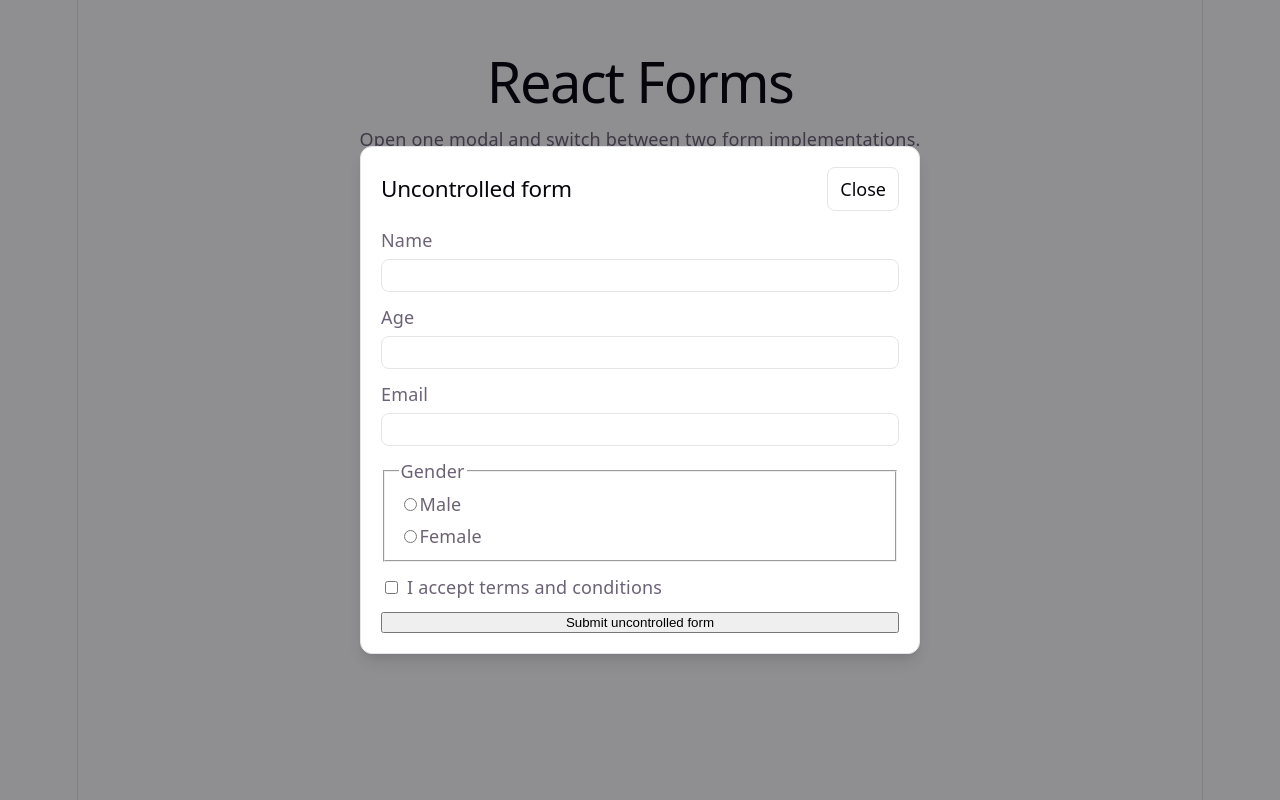
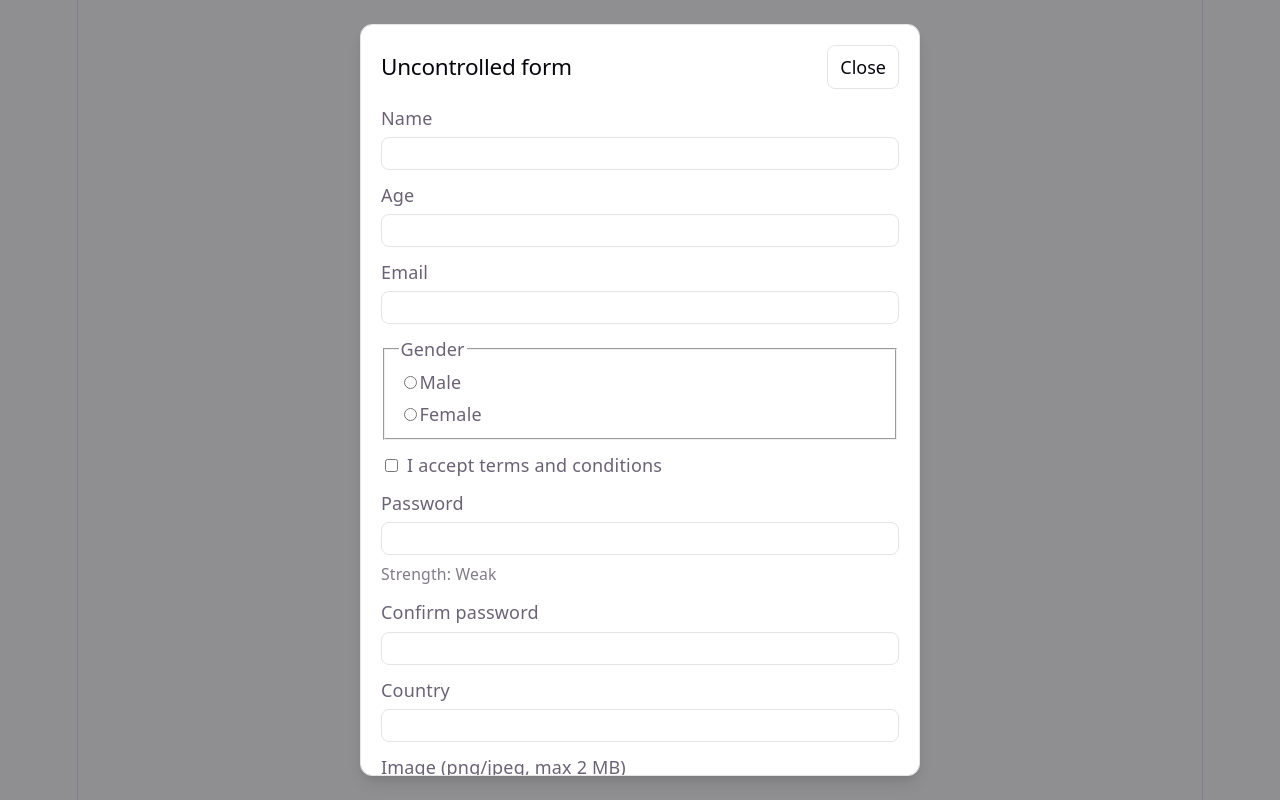
Before and after one commit to bukt0r/RSS-React-project-setup_Class-components_Error-boundary, a React (Vite) app: page / in a window 1280 px wide. Both pictures are taken after a click on the button "Open uncontrolled form". Built offline with nearby package versions, Linux system fonts and the light colour scheme.

Commit message:
feat(forms): add password strength, image upload, and country autocomplete

```diff
--- a/src/App.css
+++ b/src/App.css
@@ -35,7 +35,9 @@
 
 .app-form__field input[type='text'],
 .app-form__field input[type='number'],
-.app-form__field input[type='email'] {
+.app-form__field input[type='email'],
+.app-form__field input[type='password'],
+.app-form__field input[type='file'] {
   width: 100%;
   box-sizing: border-box;
   padding: 8px;
@@ -55,3 +57,10 @@
   color: #d14343;
   font-size: 0.875rem;
 }
+
+.app-form__hint {
+  margin: 0;
+  color: var(--text);
+  opacity: 0.85;
+  font-size: 0.875rem;
+}
--- a/src/App.tsx
+++ b/src/App.tsx
@@ -1,9 +1,13 @@
-import { useState, type FormEvent } from 'react';
+import { useMemo, useState, type FormEvent } from 'react';
 import { zodResolver } from '@hookform/resolvers/zod';
-import { useForm } from 'react-hook-form';
+import { useForm, useWatch } from 'react-hook-form';
 import Modal from './components/Modal/Modal';
 import SubmissionList from './components/SubmissionList/SubmissionList';
-import { basicFormSchema, type BasicFormValues } from './validation/formSchema';
+import { useAppSelector } from './store/hooks';
+import { selectCountries } from './store/selectors';
+import { fileToBase64 } from './utils/fileToBase64';
+import { getPasswordStrength } from './utils/passwordStrength';
+import { createBasicFormSchema, type BasicFormValues } from './validation/formSchema';
 import './App.css';
 
 type FormVariant = 'uncontrolled' | 'react-hook-form';
@@ -11,14 +15,18 @@ type FormVariant = 'uncontrolled' | 'react-hook-form';
 type FormErrors = Partial<Record<keyof BasicFormValues, string>>;
 
 function App() {
+  const countries = useAppSelector(selectCountries);
+  const basicFormSchema = useMemo(() => createBasicFormSchema(countries), [countries]);
   const [isModalOpen, setIsModalOpen] = useState(false);
   const [variant, setVariant] = useState<FormVariant>('uncontrolled');
   const [uncontrolledErrors, setUncontrolledErrors] = useState<FormErrors>({});
+  const [uncontrolledPassword, setUncontrolledPassword] = useState('');
 
   const {
     register,
     handleSubmit,
     reset: resetHookForm,
+    control,
     formState: { errors: hookFormErrors, isValid },
   } = useForm<BasicFormValues>({
     resolver: zodResolver(basicFormSchema),
@@ -30,12 +38,17 @@ function App() {
       email: '',
       gender: '',
       acceptedTerms: false,
+      password: '',
+      confirmPassword: '',
+      country: '',
     },
   });
+  const hookFormPassword = useWatch({ control, name: 'password', defaultValue: '' });
 
   const openModal = (nextVariant: FormVariant): void => {
     setVariant(nextVariant);
     setUncontrolledErrors({});
+    setUncontrolledPassword('');
     resetHookForm();
     setIsModalOpen(true);
   };
@@ -43,6 +56,7 @@ function App() {
   const closeModal = (): void => {
     setIsModalOpen(false);
     setUncontrolledErrors({});
+    setUncontrolledPassword('');
     resetHookForm();
   };
 
@@ -57,7 +71,7 @@ function App() {
       return result;
     }, {});
 
-  const handleUncontrolledSubmit = (event: FormEvent<HTMLFormElement>): void => {
+  const handleUncontrolledSubmit = async (event: FormEvent<HTMLFormElement>): Promise<void> => {
     event.preventDefault();
     const formData = new FormData(event.currentTarget);
     const parseResult = basicFormSchema.safeParse({
@@ -66,6 +80,10 @@ function App() {
       email: formData.get('email'),
       gender: formData.get('gender'),
       acceptedTerms: formData.has('acceptedTerms'),
+      password: formData.get('password'),
+      confirmPassword: formData.get('confirmPassword'),
+      country: formData.get('country'),
+      imageFile: formData.get('imageFile'),
     });
 
     if (!parseResult.success) {
@@ -74,9 +92,11 @@ function App() {
     }
 
     setUncontrolledErrors({});
+    await fileToBase64(parseResult.data.imageFile);
   };
 
-  const handleHookFormSubmit = (data: BasicFormValues): void => {
+  const handleHookFormSubmit = async (data: BasicFormValues): Promise<void> => {
+    await fileToBase64(data.imageFile);
     void data;
   };
 
@@ -167,6 +187,69 @@ function App() {
               </p>
             ) : null}
 
+            <div className="app-form__field">
+              <label htmlFor="password-uncontrolled">Password</label>
+              <input
+                id="password-uncontrolled"
+                name="password"
+                type="password"
+                onChange={(event) => setUncontrolledPassword(event.target.value)}
+              />
+              <p className="app-form__hint">
+                Strength: {getPasswordStrength(uncontrolledPassword)}
+              </p>
+              {uncontrolledErrors.password ? (
+                <p className="app-form__error" role="alert">
+                  {uncontrolledErrors.password}
+                </p>
+              ) : null}
+            </div>
+
+            <div className="app-form__field">
+              <label htmlFor="confirm-password-uncontrolled">Confirm password</label>
+              <input
+                id="confirm-password-uncontrolled"
+                name="confirmPassword"
+                type="password"
+              />
+              {uncontrolledErrors.confirmPassword ? (
+                <p className="app-form__error" role="alert">
+                  {uncontrolledErrors.confirmPassword}
+                </p>
+              ) : null}
+            </div>
+
+            <div className="app-form__field">
+              <label htmlFor="country-uncontrolled">Country</label>
+              <input
+                id="country-uncontrolled"
+                name="country"
+                type="text"
+                list="countries-list"
+                autoComplete="off"
+              />
+              <datalist id="countries-list">
+                {countries.map((country) => (
+                  <option key={country} value={country} />
+                ))}
+              </datalist>
+              {uncontrolledErrors.country ? (
+                <p className="app-form__error" role="alert">
+                  {uncontrolledErrors.country}
+                </p>
+              ) : null}
+            </div>
+
+            <div className="app-form__field">
+              <label htmlFor="image-uncontrolled">Image (png/jpeg, max 2 MB)</label>
+              <input id="image-uncontrolled" name="imageFile" type="file" accept="image/png,image/jpeg" />
+              {uncontrolledErrors.imageFile ? (
+                <p className="app-form__error" role="alert">
+                  {uncontrolledErrors.imageFile}
+                </p>
+              ) : null}
+            </div>
+
             <button type="submit">Submit uncontrolled form</button>
           </form>
         ) : (
@@ -243,6 +326,62 @@ function App() {
               </p>
             ) : null}
 
+            <div className="app-form__field">
+              <label htmlFor="password-hook-form">Password</label>
+              <input id="password-hook-form" type="password" {...register('password')} />
+              <p className="app-form__hint">Strength: {getPasswordStrength(hookFormPassword ?? '')}</p>
+              {hookFormErrors.password ? (
+                <p className="app-form__error" role="alert">
+                  {hookFormErrors.password.message}
+                </p>
+              ) : null}
+            </div>
+
+            <div className="app-form__field">
+              <label htmlFor="confirm-password-hook-form">Confirm password</label>
+              <input
+                id="confirm-password-hook-form"
+                type="password"
+                {...register('confirmPassword')}
+              />
+              {hookFormErrors.confirmPassword ? (
+                <p className="app-form__error" role="alert">
+                  {hookFormErrors.confirmPassword.message}
+                </p>
+              ) : null}
+            </div>
+
+            <div className="app-form__field">
+              <label htmlFor="country-hook-form">Country</label>
+              <input
+                id="country-hook-form"
+                type="text"
+                list="countries-list"
+                autoComplete="off"
+                {...register('country')}
+              />
+              {hookFormErrors.country ? (
+                <p className="app-form__error" role="alert">
+                  {hookFormErrors.country.message}
+                </p>
+              ) : null}
+            </div>
+
+            <div className="app-form__field">
+              <label htmlFor="image-hook-form">Image (png/jpeg, max 2 MB)</label>
+              <input
+                id="image-hook-form"
+                type="file"
+                accept="image/png,image/jpeg"
+                {...register('imageFile')}
+              />
+              {hookFormErrors.imageFile ? (
+                <p className="app-form__error" role="alert">
+                  {hookFormErrors.imageFile.message as string}
+                </p>
+              ) : null}
+            </div>
+
             <button type="submit" disabled={!isValid}>
               Submit React Hook Form
             </button>
--- /dev/null
+++ b/src/utils/fileToBase64.ts
@@ -0,0 +1,20 @@
+export const fileToBase64 = async (file: File): Promise<string> =>
+  new Promise((resolve, reject) => {
+    const reader = new FileReader();
+
+    reader.onload = () => {
+      const result = reader.result;
+      if (typeof result !== 'string') {
+        reject(new Error('Failed to convert file to base64'));
+        return;
+      }
+
+      resolve(result);
+    };
+
+    reader.onerror = () => {
+      reject(reader.error ?? new Error('Failed to read file'));
+    };
+
+    reader.readAsDataURL(file);
+  });
--- /dev/null
+++ b/src/utils/passwordStrength.ts
@@ -0,0 +1,31 @@
+export type PasswordStrength = 'Weak' | 'Medium' | 'Strong';
+
+export const getPasswordStrength = (password: string): PasswordStrength => {
+  let score = 0;
+
+  if (password.length >= 8) {
+    score += 1;
+  }
+
+  if (/[a-z]/.test(password) && /[A-Z]/.test(password)) {
+    score += 1;
+  }
+
+  if (/\d/.test(password)) {
+    score += 1;
+  }
+
+  if (/[^A-Za-z0-9]/.test(password)) {
+    score += 1;
+  }
+
+  if (score <= 1) {
+    return 'Weak';
+  }
+
+  if (score <= 3) {
+    return 'Medium';
+  }
+
+  return 'Strong';
+};
--- a/src/validation/formSchema.ts
+++ b/src/validation/formSchema.ts
@@ -21,21 +21,80 @@ const normalizeAgeValue = (value: unknown): number => {
   return Number.NaN;
 };
 
-export const basicFormSchema = z.object({
-  name: z
+const normalizeTextValue = (value: unknown): string => {
+  if (typeof value === 'string') {
+    return value;
+  }
+
+  return '';
+};
+
+const normalizeFile = (value: unknown): File | null => {
+  if (value instanceof File) {
+    return value;
+  }
+
+  if (typeof FileList !== 'undefined' && value instanceof FileList) {
+    return value.item(0);
+  }
+
+  return null;
+};
+
+const imageFieldSchema = z
+  .custom<File>((value) => value instanceof File, {
+    message: 'Image is required',
+  })
+  .refine((file) => file.name.length > 0, 'Image is required')
+  .refine(
+    (file) => file.type === 'image/png' || file.type === 'image/jpeg',
+    'Image must be png or jpeg',
+  )
+  .refine((file) => file.size <= 2 * 1024 * 1024, 'Image size must be at most 2 MB');
+
+export const createBasicFormSchema = (countries: string[]) =>
+  z
+    .object({
+      name: z.preprocess(normalizeTextValue, z.string()).pipe(
+        z
           .string()
           .trim()
           .min(1, 'Name is required')
           .refine(upperCaseFirstLetter, 'Name must start with an uppercase letter'),
+      ),
       age: z.preprocess(
         normalizeAgeValue,
         z.number({ message: 'Age is required' }).min(0, 'Age must be zero or greater'),
       ),
-  email: z.string().trim().min(1, 'Email is required').email('Email is invalid'),
-  gender: z.string().min(1, 'Gender is required'),
+      email: z.preprocess(normalizeTextValue, z.string()).pipe(
+        z.string().trim().min(1, 'Email is required').email('Email is invalid'),
+      ),
+      gender: z.preprocess(normalizeTextValue, z.string()).pipe(
+        z.string().min(1, 'Gender is required'),
+      ),
       acceptedTerms: z.literal(true, {
         message: 'You must accept terms and conditions',
       }),
+      password: z.preprocess(normalizeTextValue, z.string()).pipe(
+        z
+          .string()
+          .min(8, 'Password must have at least 8 characters')
+          .max(64, 'Password is too long'),
+      ),
+      confirmPassword: z.preprocess(normalizeTextValue, z.string()).pipe(
+        z.string().min(1, 'Please confirm password'),
+      ),
+      country: z.preprocess(normalizeTextValue, z.string()).pipe(
+        z
+          .string()
+          .min(1, 'Country is required')
+          .refine((value) => countries.includes(value), 'Country must be selected from the list'),
+      ),
+      imageFile: z.preprocess(normalizeFile, imageFieldSchema),
+    })
+    .refine((values) => values.password === values.confirmPassword, {
+      message: 'Passwords must match',
+      path: ['confirmPassword'],
     });
 
-export type BasicFormValues = z.infer<typeof basicFormSchema>;
+export type BasicFormValues = z.infer<ReturnType<typeof createBasicFormSchema>>;
```
Also changed, not shown: 1 other file (tests, documents, lock files or other folders). Lines whose indentation alone changed are shown as unchanged.
